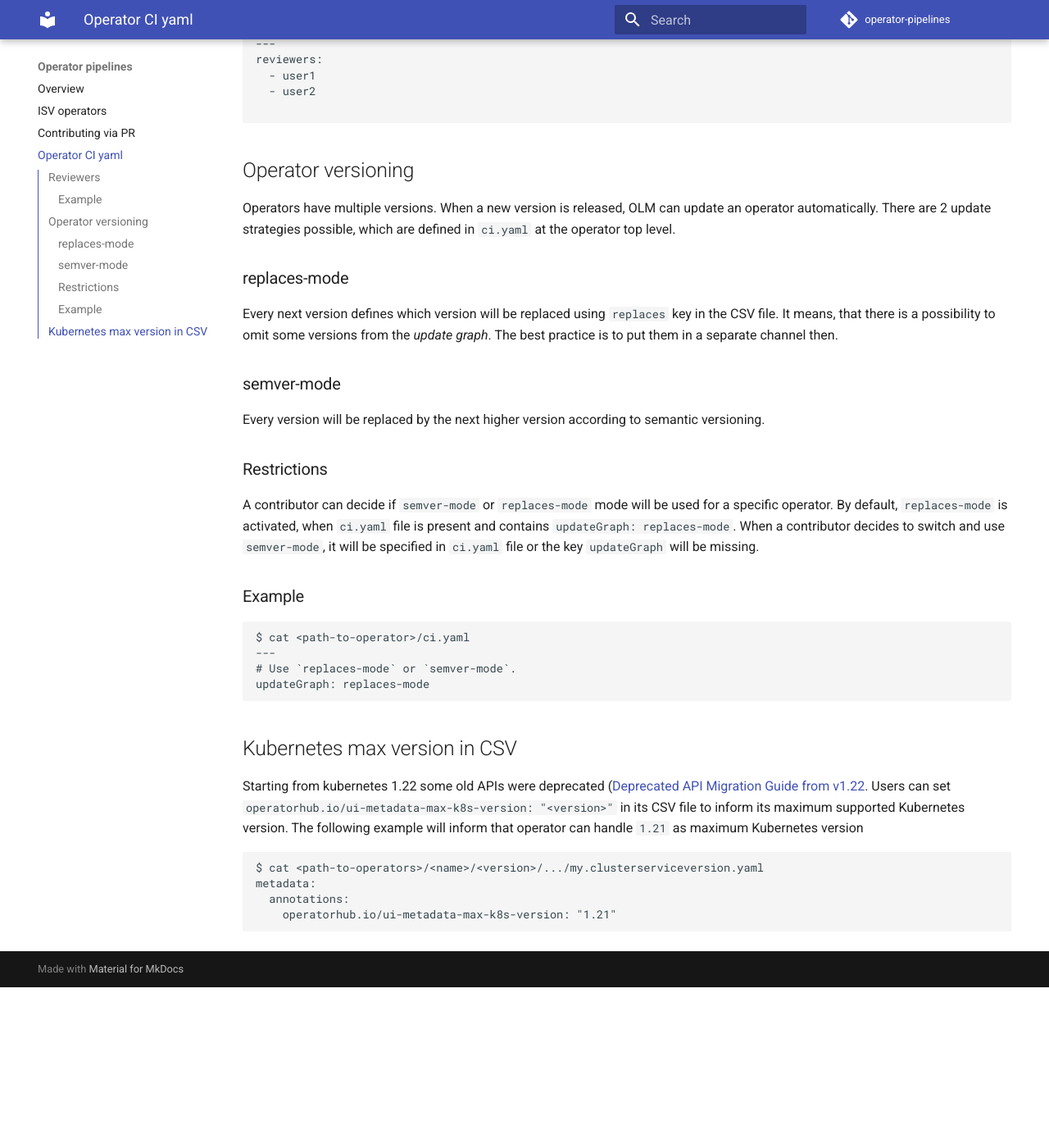
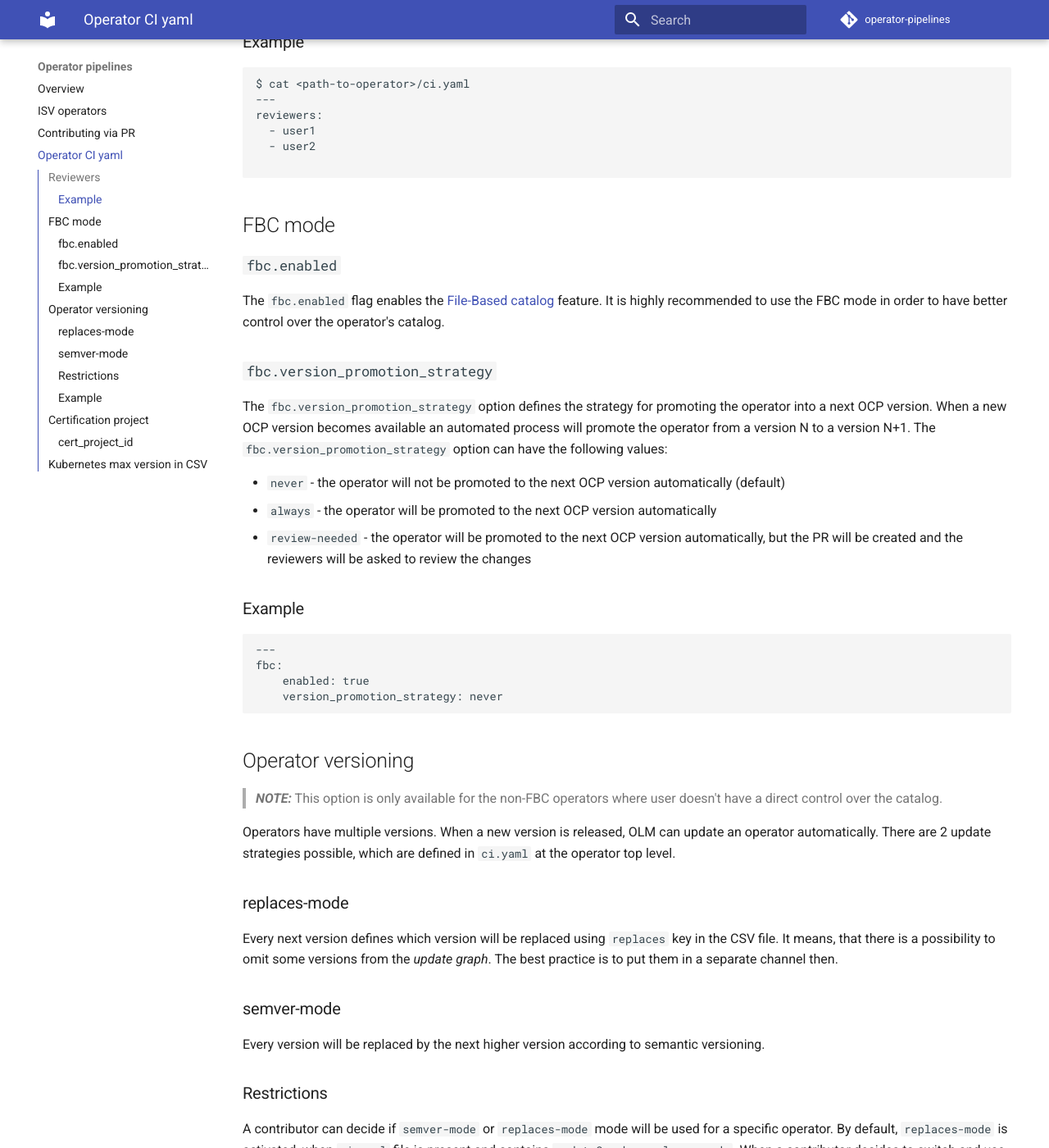
Before and after one commit to redhat-openshift-ecosystem/operator-pipelines, an MkDocs documentation site: the page built from docs/users/operator-ci-yaml.md, in a window 1280 px wide and 1400 px high, scrolled down 820 px. Shown: the whole window at 82% size. Built offline with MkDocs 1.6.1 and Material for MkDocs 9.7.7, drawn with Linux system fonts in a browser that asks for light colours; comment, search, counter and statistics services are not loaded; before the commit the page ends 2024 px from its top, so only the background shows below that; some of the changed text lies outside the part shown.

Commit message:
Make FBC method a default in documentation
The documentation is updated to reflect FBC changes and suggest using
FBC for all operators. Hopefully this will increase an adoption of the
FBC method.

JIRA: ISV-5377

Signed-off-by: Ales Raszka <araszka@redhat.com>

````diff
--- a/docs/users/operator-ci-yaml.md
+++ b/docs/users/operator-ci-yaml.md
@@ -1,6 +1,9 @@
 # Operator Publishing / Review settings
 
-Each operator might have `ci.yaml` configuration file to be present in an operator directory (for example `operators/aqua/ci.yaml`). This configuration file is used by [community-operators](https://github.com/redhat-openshift-ecosystem/community-operators-prod) pipeline to setup various features like `reviewers` or `operator versioning`.
+Each operator might have `ci.yaml` configuration file to be present in an operator directory (for example `operators/aqua/ci.yaml`). This configuration file is used by the pipeline automation to control a way how the operator will be published and reviewed.
+
+A content of the file depends on the operator source type. There are a different set of options for community operators and certified operators.
+
 
 > **Note:**
     One can create or modify `ci.yaml` file with a new operator version. This operation can be done in the same PR with other operator changes.
@@ -21,7 +24,7 @@
 For this to work, it is required to setup reviewers in `ci.yaml` file. It can be done by adding `reviewers` tag with a list of GitHub usernames. For example
 
 ### Example
-```
+```yaml
 $ cat <path-to-operator>/ci.yaml
 ---
 reviewers:
@@ -30,7 +33,30 @@
 
 ```
 
+## FBC mode
+
+### `fbc.enabled`
+The `fbc.enabled` flag enables the [File-Based catalog](./fbc_workflow.md) feature. It is highly recommended to use the FBC mode in order to have better control over the operator's catalog.
+
+### `fbc.version_promotion_strategy`
+The `fbc.version_promotion_strategy` option defines the strategy for promoting the operator into a next OCP version. When a new OCP version becomes available an automated process will promote the operator from a version N to a version N+1. The `fbc.version_promotion_strategy` option can have the following values:
+
+- `never` - the operator will not be promoted to the next OCP version automatically (default)
+- `always` - the operator will be promoted to the next OCP version automatically
+- `review-needed` - the operator will be promoted to the next OCP version automatically, but the PR will be created and the reviewers will be asked to review the changes
+
+### Example
+```yaml
+---
+fbc:
+    enabled: true
+    version_promotion_strategy: never
+```
+
+
 ## Operator versioning
+> **_NOTE:_** This option is only available for the non-FBC operators where user doesn't have a direct control over the catalog.
+
 Operators have multiple versions. When a new version is released, OLM can update an operator automatically. There are 2 update strategies possible, which are defined in `ci.yaml` at the operator top level.
 
 ### replaces-mode
@@ -50,6 +76,11 @@
 updateGraph: replaces-mode
 ```
 
+## Certification project
+
+### `cert_project_id`
+The `cert_project_id` option is required for certified and marketplace operators. It is used to link the operator to the certification project in Red Hat Connect.
+
 ## Kubernetes max version in CSV
 
 Starting from kubernetes 1.22 some old APIs were deprecated ([Deprecated API Migration Guide from v1.22](https://kubernetes.io/docs/reference/using-api/deprecation-guide/#v1-22). Users can set `operatorhub.io/ui-metadata-max-k8s-version: "<version>"` in its CSV file to inform its maximum supported Kubernetes version. The following example will inform that operator can handle `1.21` as maximum Kubernetes version
````
Also changed, not shown: docs/users/contributing-via-pr.md (+7 -7 lines), docs/users/contributing-where-to.md (+12 -4 lines), docs/users/fbc_workflow.md (+6 -2 lines).
